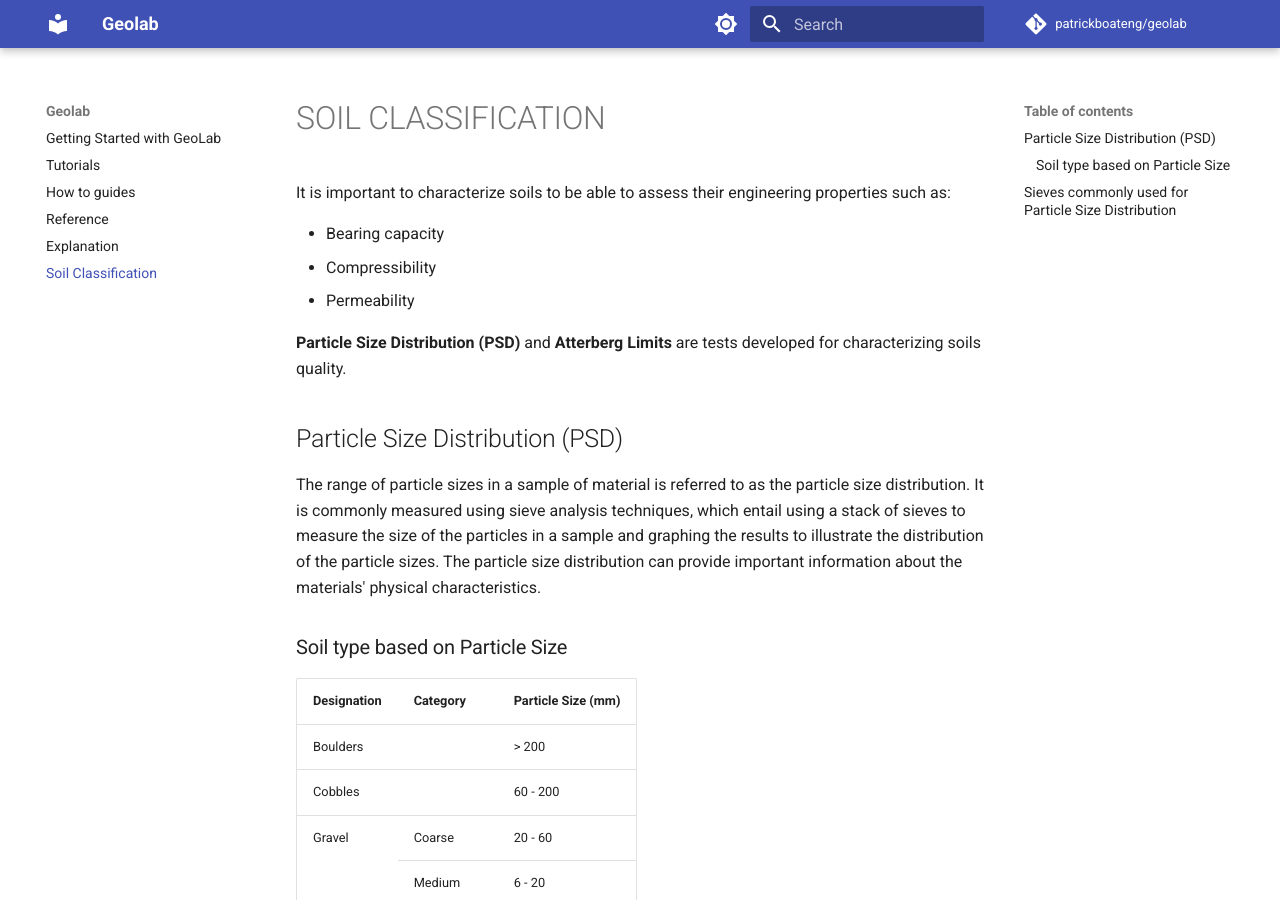
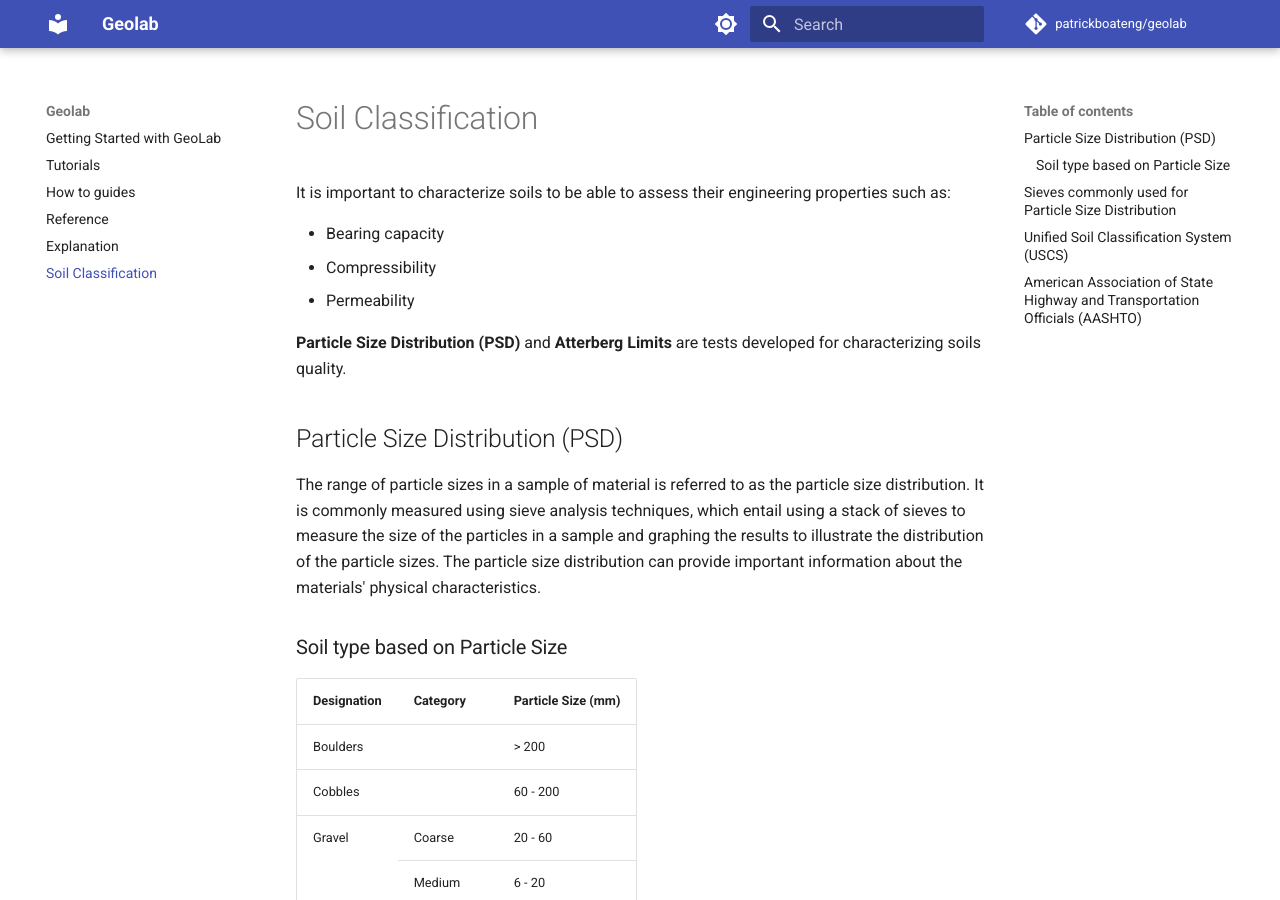
Before and after one commit to patrickboateng/geolysis, an MkDocs documentation site: the page built from docs/soil_classification.md, in a window 1280 px wide and 900 px high. Built offline with MkDocs 1.6.1 and Material for MkDocs 9.7.7, drawn with Linux system fonts in a browser that asks for light colours; comment, search, counter and statistics services are not loaded.

Commit message:
changed header section types

```diff
--- a/docs/soil_classification.md
+++ b/docs/soil_classification.md
@@ -169,10 +167,10 @@
     </tbody>
 </table>
 
-# Unified Soil Classification System (USCS)
+## Unified Soil Classification System (USCS)
 
 _brief description underway_
 
-# American Association of State Highway and Transportation Officials (AASHTO)
+## American Association of State Highway and Transportation Officials (AASHTO)
 
 _brief description underway_
```
Also changed, not shown: other parts of docs/soil_classification.md (+0 -2 lines).
